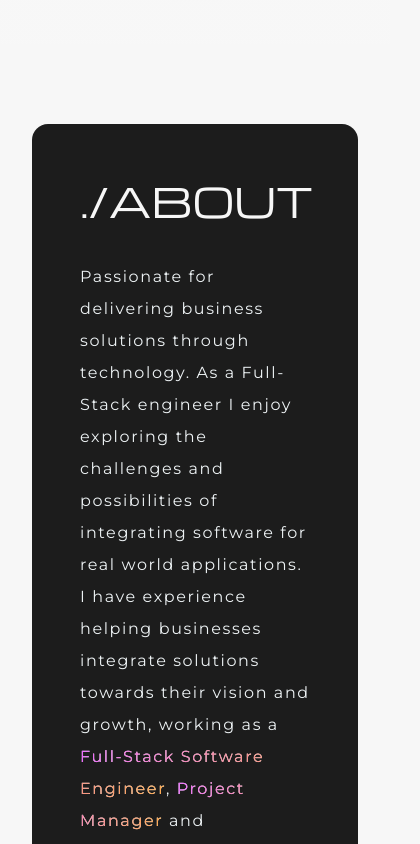
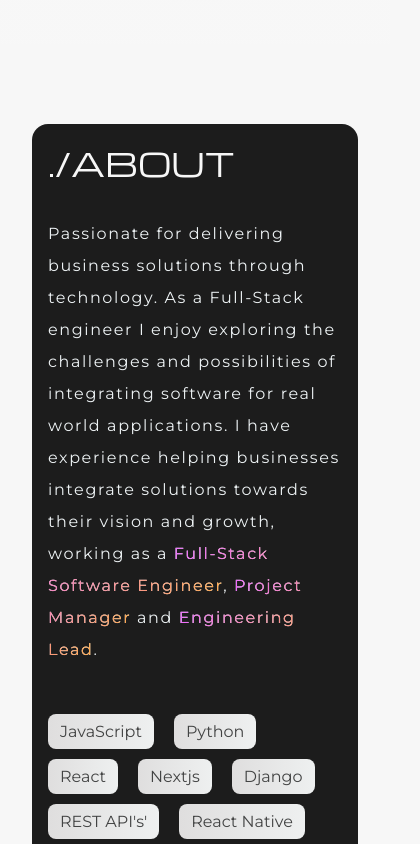
Before and after one commit to David7Mejia/David7Mejia.github.io, a React (Create React App) app: page / in a window 390 px wide. Shown: the part 720-1564 px from the top of the page, 420 px wide, since content can reach past the window. Built offline with nearby package versions, Linux system fonts and the light colour scheme.

Commit message:
padding and font

```diff
--- a/src/index.css
+++ b/src/index.css
@@ -150,7 +150,7 @@ body {
     margin-right: 2rem !important;
   }
   .contact-container * {
-    font-size: 1rem !important;
+    font-size: 14px !important;
   }
   .hamburger {
     display: flex !important;
@@ -224,4 +224,13 @@ body {
   .my-role {
     font-size: 16px !important;
   }
+
+  .about-me-intro {
+    font-size: 2rem !important;
+  }
+  .my-projects,
+  .about-holder,
+  #contact-holder {
+    padding: 1rem !important;
+  }
 }
```
